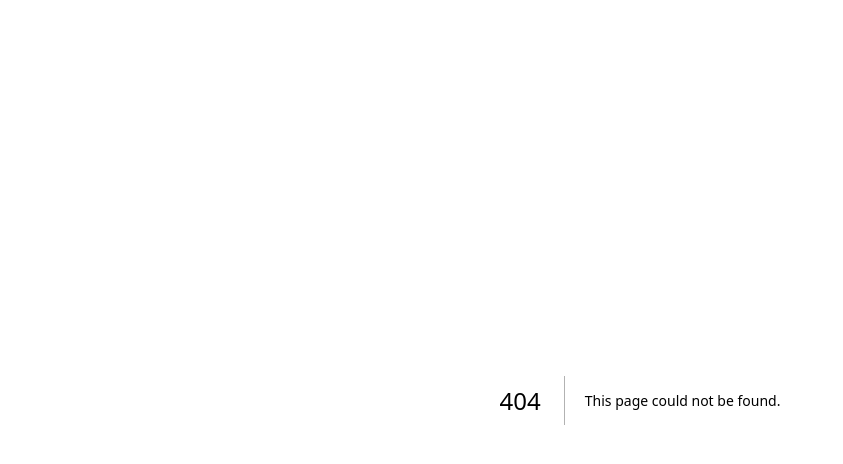
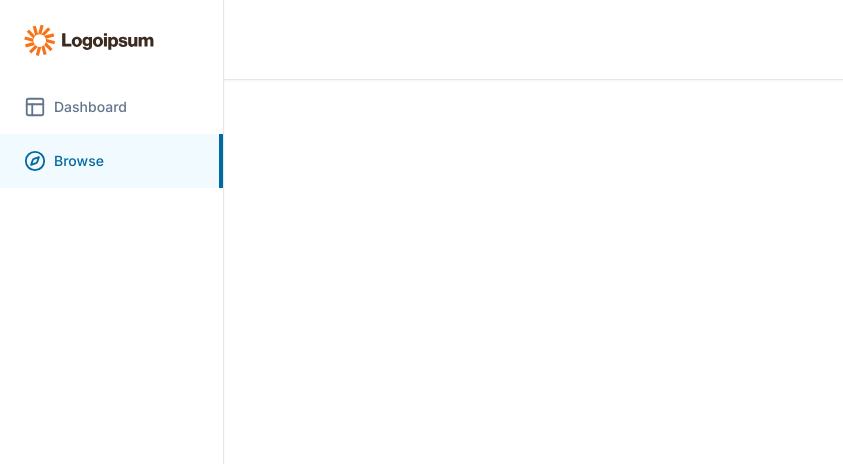
Before and after one commit to SAMEER563/e_learning, a Next.js app: page /search in a window 1280 px wide. Before the commit this address had no page. Shown: the top 464 px of the page, without its empty margins (0-843 px from the left). Built offline with nearby package versions, Linux system fonts and the light colour scheme.

Commit message:
Layout Done

```diff
--- /dev/null
+++ b/app/(dashboard)/(routes)/search/page.tsx
@@ -0,0 +1,9 @@
+const SearchPage = () => {
+    return (
+        <div>
+            This is a search page!
+        </div>
+     );
+}
+
+export default SearchPage;
--- /dev/null
+++ b/app/(dashboard)/_components/logo.tsx
@@ -0,0 +1,13 @@
+import Image from "next/image"
+
+
+export const Logo = () => {
+   return (
+    <Image
+    height={130}
+    width={130}
+    alt="logo"
+    src='/logo.svg'
+    />
+   )
+}
--- /dev/null
+++ b/app/(dashboard)/_components/mobile-sidebar.tsx
@@ -0,0 +1,17 @@
+import { Sheet, SheetContent, SheetTrigger } from "@/components/ui/sheet"
+import { Menu } from "lucide-react"
+import Sidebar from "./sidebar"
+
+
+export const MobileSidebar = () => {
+    return (
+        <Sheet>
+            <SheetTrigger className="md:hidden pr-4 hover:opacity-75 transition">
+                     <Menu />
+            </SheetTrigger>
+                <SheetContent side='left' className="p-0 bg-white">
+                    <Sidebar />
+                </SheetContent>
+        </Sheet>
+    )
+}
--- /dev/null
+++ b/app/(dashboard)/_components/navbar.tsx
@@ -0,0 +1,13 @@
+import NavbarRoutes from "@/components/ui/navbar-routes";
+import { MobileSidebar } from "./mobile-sidebar";
+
+const Navbar = () => {
+    return (
+        <div className="p-4 border-b h-full flex items-center bg-white shadow-sm">
+    <MobileSidebar />
+    <NavbarRoutes />
+        </div>
+    );
+}
+
+export default Navbar;
--- /dev/null
+++ b/app/(dashboard)/_components/sidebar-item.tsx
@@ -0,0 +1,62 @@
+"use client"
+
+import { cn } from "@/lib/utils";
+import { LucideIcon } from "lucide-react";
+import { usePathname, useRouter } from "next/navigation";
+
+
+
+interface SidebarItemProps {
+    icon: LucideIcon;
+    label: string;
+    href: string;
+};
+
+ export const SidebarItem = ({
+    icon: Icon,
+    label,
+    href,
+ }: SidebarItemProps) => {
+    const pathname = usePathname();
+    const router = useRouter();
+
+    const isActive =
+    (pathname === "/" && href === "/") ||
+    pathname === href ||
+    pathname?.startsWith(`${href}/`);
+
+    const onClick = () => {
+        router.push(href);
+    }
+
+
+    return (
+        <button
+        onClick={onClick}
+        type="button"
+        className={cn(
+            "flex items-center gap-x-2 text-slate-500 text-sm font-[500] pl-6 transition-all hover:text-slate-600 hover:bg-slate-300/20",
+            isActive && "text-sky-700 bg-sky-200/20 hover:bg-sky-200/20 hover:text-sky-700"
+        )}
+        >
+            <div className="flex items-center gap-x-2 py-4">
+             <Icon
+              size={22}
+              className={cn(
+                "text-slate-500",
+                isActive && "text-sky-700"
+              )}
+             />
+             {label}
+            </div>
+            <div
+            className={cn(
+               "ml-auto opacity-0 border-2 border-sky-700 h-full transition-all",
+               isActive && "opacity-100"
+            )}
+            />
+       </button>
+     );
+}
+
+export default SidebarItem;
--- /dev/null
+++ b/app/(dashboard)/_components/sidebar-routes.tsx
@@ -0,0 +1,35 @@
+"use client"
+
+import { Compass, Layout } from "lucide-react";
+
+import SidebarItem from "./sidebar-item";
+
+const guestRoutes = [
+    {
+        icon: Layout,
+        label: "Dashboard",
+        href: "/",
+    },
+    {
+        icon: Compass,
+        label: "Browse",
+        href: "/search",
+    },
+]
+const SidebarRoutes = () => {
+    const routes = guestRoutes;
+    return (
+        <div className="flex flex-col w-full ">
+           {routes.map((route) => (
+            <SidebarItem
+            key={route.href}
+            icon={route.icon}
+            label={route.label}
+            href={route.href}
+            />
+           ))}
+        </div>
+     );
+}
+
+export default SidebarRoutes;
--- /dev/null
+++ b/app/(dashboard)/_components/sidebar.tsx
@@ -0,0 +1,18 @@
+import { Logo } from "./logo";
+import SidebarRoutes from "./sidebar-routes";
+
+
+const Sidebar = () => {
+    return (
+        <div className="h-full border-r flex flex-col overflow-y-auto bg-white shadow-sm">
+            <div className="p-6">
+           <Logo />
+            </div>
+            <div className="flex flex-col w-full">
+             <SidebarRoutes />
+            </div>
+        </div>
+     );
+}
+
+export default Sidebar;
--- /dev/null
+++ b/app/(dashboard)/layout.tsx
@@ -0,0 +1,25 @@
+import Navbar from "./_components/navbar";
+import Sidebar from "./_components/sidebar";
+
+
+const DashboardLayout = ({
+    children
+}: {
+    children: React.ReactNode;
+}) => {
+    return (
+        <div className="h-full">
+            <div className="h-[80px] md:pl-56 fixed inset-y-0 w-full z-50">
+             <Navbar />
+            </div>
+            <div className="hidden md:flex h-full w-56 flex-col fixed inset-y-0 z-50">
+              <Sidebar/>
+            </div>
+            <main className="md:pl-56 h-full ">
+            {children}
+            </main>
+        </div>
+     );
+}
+
+export default DashboardLayout;
--- /dev/null
+++ b/components/ui/navbar-routes.tsx
@@ -0,0 +1,13 @@
+"use client"
+
+import { UserButton } from "@clerk/nextjs";
+
+const NavbarRoutes = () => {
+    return (
+        <div className="flex gap-x-2 ml-auto">
+         <UserButton />
+        </div>
+     );
+}
+
+export default NavbarRoutes;
--- /dev/null
+++ b/components/ui/sheet.tsx
@@ -0,0 +1,140 @@
+"use client"
+
+import * as React from "react"
+import * as SheetPrimitive from "@radix-ui/react-dialog"
+import { cva, type VariantProps } from "class-variance-authority"
+import { X } from "lucide-react"
+
+import { cn } from "@/lib/utils"
+
+const Sheet = SheetPrimitive.Root
+
+const SheetTrigger = SheetPrimitive.Trigger
+
+const SheetClose = SheetPrimitive.Close
+
+const SheetPortal = SheetPrimitive.Portal
+
+const SheetOverlay = React.forwardRef<
+  React.ElementRef<typeof SheetPrimitive.Overlay>,
+  React.ComponentPropsWithoutRef<typeof SheetPrimitive.Overlay>
+>(({ className, ...props }, ref) => (
+  <SheetPrimitive.Overlay
+    className={cn(
+      "fixed inset-0 z-50 bg-black/80  data-[state=open]:animate-in data-[state=closed]:animate-out data-[state=closed]:fade-out-0 data-[state=open]:fade-in-0",
+      className
+    )}
+    {...props}
+    ref={ref}
+  />
+))
+SheetOverlay.displayName = SheetPrimitive.Overlay.displayName
+
+const sheetVariants = cva(
+  "fixed z-50 gap-4 bg-background p-6 shadow-lg transition ease-in-out data-[state=open]:animate-in data-[state=closed]:animate-out data-[state=closed]:duration-300 data-[state=open]:duration-500",
+  {
+    variants: {
+      side: {
+        top: "inset-x-0 top-0 border-b data-[state=closed]:slide-out-to-top data-[state=open]:slide-in-from-top",
+        bottom:
+          "inset-x-0 bottom-0 border-t data-[state=closed]:slide-out-to-bottom data-[state=open]:slide-in-from-bottom",
+        left: "inset-y-0 left-0 h-full w-3/4 border-r data-[state=closed]:slide-out-to-left data-[state=open]:slide-in-from-left sm:max-w-sm",
+        right:
+          "inset-y-0 right-0 h-full w-3/4  border-l data-[state=closed]:slide-out-to-right data-[state=open]:slide-in-from-right sm:max-w-sm",
+      },
+    },
+    defaultVariants: {
+      side: "right",
+    },
+  }
+)
+
+interface SheetContentProps
+  extends React.ComponentPropsWithoutRef<typeof SheetPrimitive.Content>,
+    VariantProps<typeof sheetVariants> {}
+
+const SheetContent = React.forwardRef<
+  React.ElementRef<typeof SheetPrimitive.Content>,
+  SheetContentProps
+>(({ side = "right", className, children, ...props }, ref) => (
+  <SheetPortal>
+    <SheetOverlay />
+    <SheetPrimitive.Content
+      ref={ref}
+      className={cn(sheetVariants({ side }), className)}
+      {...props}
+    >
+      {children}
+      <SheetPrimitive.Close className="absolute right-4 top-4 rounded-sm opacity-70 ring-offset-background transition-opacity hover:opacity-100 focus:outline-none focus:ring-2 focus:ring-ring focus:ring-offset-2 disabled:pointer-events-none data-[state=open]:bg-secondary">
+        <X className="h-4 w-4" />
+        <span className="sr-only">Close</span>
+      </SheetPrimitive.Close>
+    </SheetPrimitive.Content>
+  </SheetPortal>
+))
+SheetContent.displayName = SheetPrimitive.Content.displayName
+
+const SheetHeader = ({
+  className,
+  ...props
+}: React.HTMLAttributes<HTMLDivElement>) => (
+  <div
+    className={cn(
+      "flex flex-col space-y-2 text-center sm:text-left",
+      className
+    )}
+    {...props}
+  />
+)
+SheetHeader.displayName = "SheetHeader"
+
+const SheetFooter = ({
+  className,
+  ...props
+}: React.HTMLAttributes<HTMLDivElement>) => (
+  <div
+    className={cn(
+      "flex flex-col-reverse sm:flex-row sm:justify-end sm:space-x-2",
+      className
+    )}
+    {...props}
+  />
+)
+SheetFooter.displayName = "SheetFooter"
+
+const SheetTitle = React.forwardRef<
+  React.ElementRef<typeof SheetPrimitive.Title>,
+  React.ComponentPropsWithoutRef<typeof SheetPrimitive.Title>
+>(({ className, ...props }, ref) => (
+  <SheetPrimitive.Title
+    ref={ref}
+    className={cn("text-lg font-semibold text-foreground", className)}
+    {...props}
+  />
+))
+SheetTitle.displayName = SheetPrimitive.Title.displayName
+
+const SheetDescription = React.forwardRef<
+  React.ElementRef<typeof SheetPrimitive.Description>,
+  React.ComponentPropsWithoutRef<typeof SheetPrimitive.Description>
+>(({ className, ...props }, ref) => (
+  <SheetPrimitive.Description
+    ref={ref}
+    className={cn("text-sm text-muted-foreground", className)}
+    {...props}
+  />
+))
+SheetDescription.displayName = SheetPrimitive.Description.displayName
+
+export {
+  Sheet,
+  SheetPortal,
+  SheetOverlay,
+  SheetTrigger,
+  SheetClose,
+  SheetContent,
+  SheetHeader,
+  SheetFooter,
+  SheetTitle,
+  SheetDescription,
+}
--- a/package.json
+++ b/package.json
@@ -10,6 +10,7 @@
   },
   "dependencies": {
     "@clerk/nextjs": "^4.29.9",
+    "@radix-ui/react-dialog": "^1.0.5",
     "@radix-ui/react-slot": "^1.0.2",
     "class-variance-authority": "^0.7.0",
     "clsx": "^2.1.0",
```
Also changed, not shown: public/logo.svg (added), 1 other file (tests, documents, lock files or other folders).
